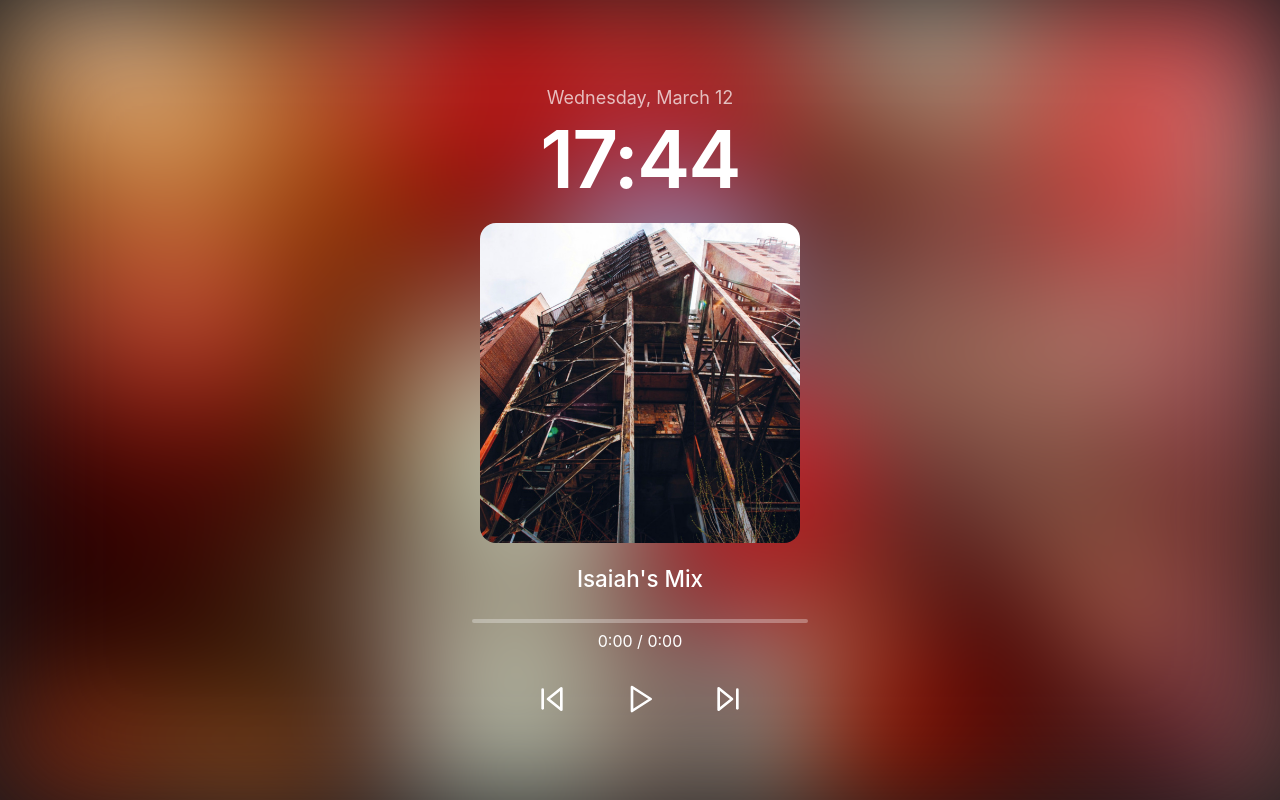
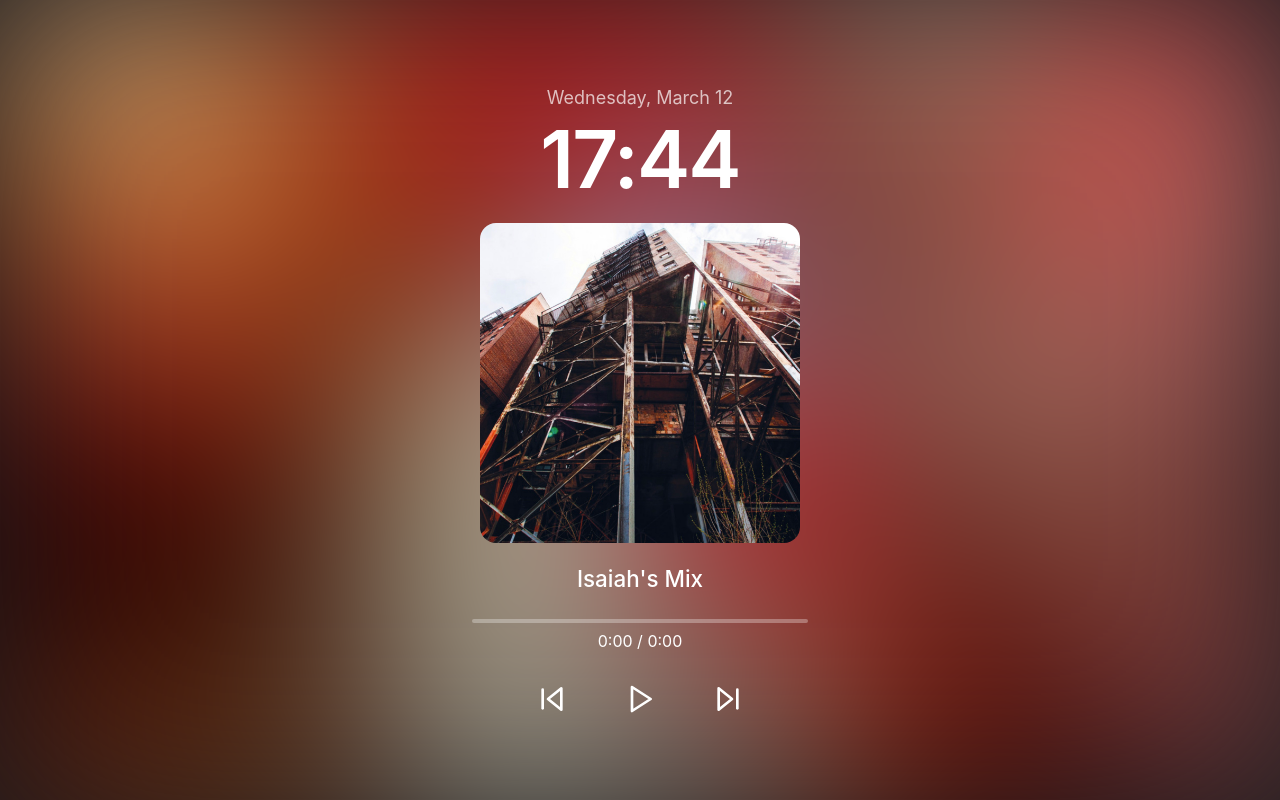
Before and after one commit to AganonIsaiah/Webpage-App, a Next.js app: page / in a window 1280 px wide. Built offline with nearby package versions, Linux system fonts and the light colour scheme.

Commit message:
fixing blur

```diff
--- a/src/styles/Music.css
+++ b/src/styles/Music.css
@@ -31,7 +31,7 @@ body {
   position: absolute;
   inset: 0;
   background: url("/images/wsg.png") center/cover no-repeat;
-  filter: blur(60px);
+  filter: blur(100px);
   opacity: 1.0;
 }
 
```
